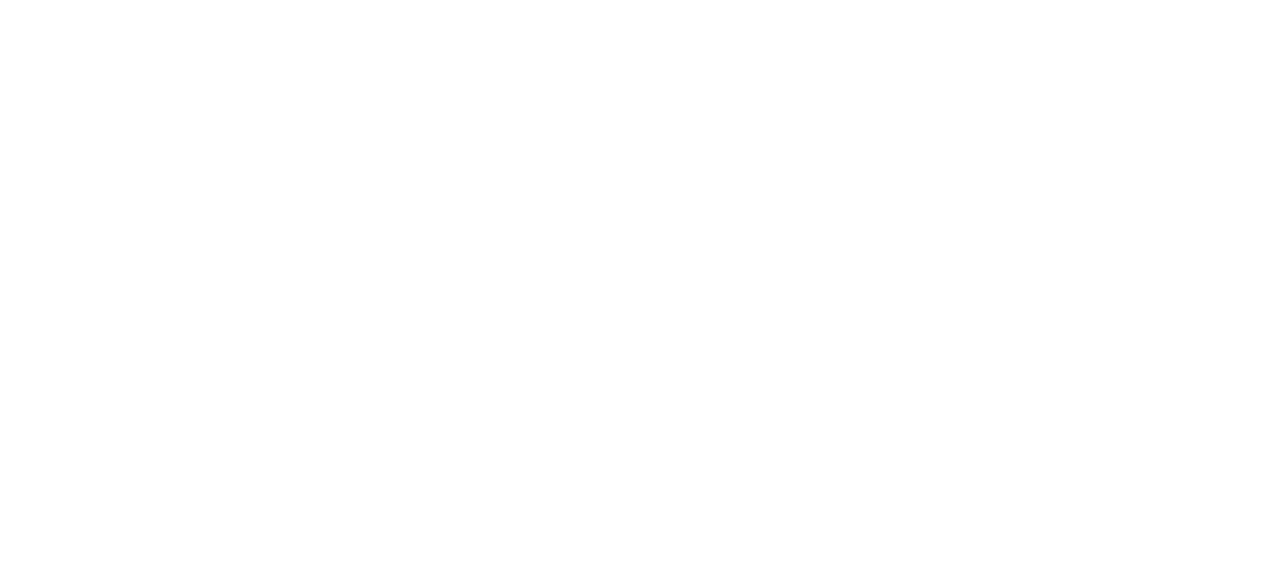
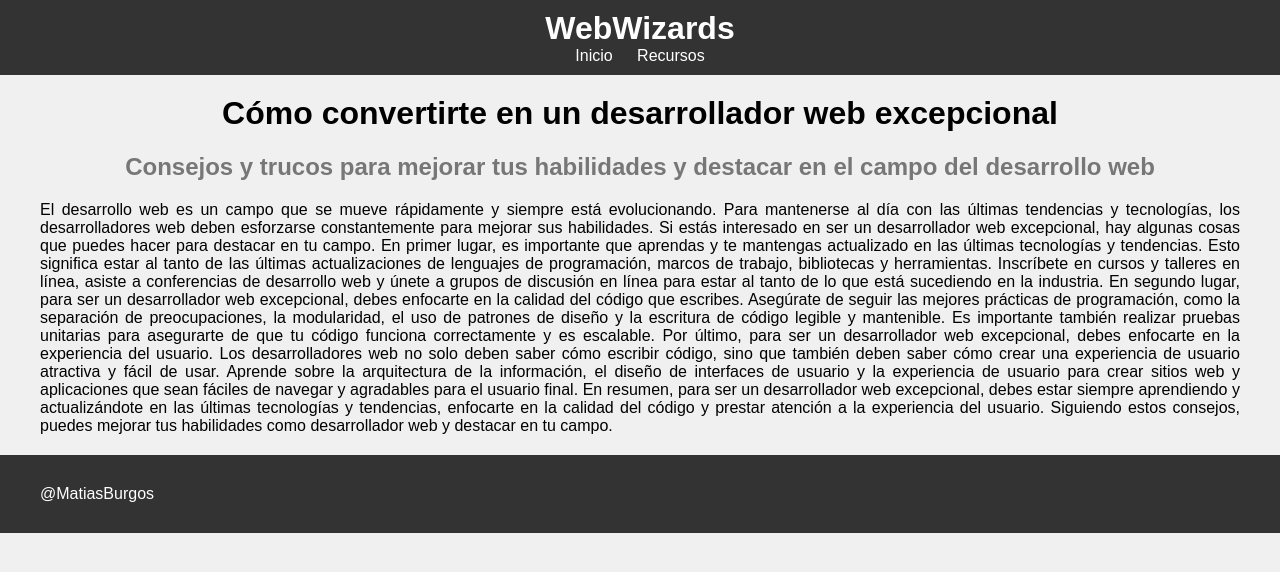
Before and after one commit to MatBurgos/actividad1-aw1, a website: page src/assets/index.html in a window 1280 px wide. Drawn offline with Linux system fonts and the light colour scheme.

Commit message:
Inicio V1

```diff
--- a/src/assets/index.html
+++ b/src/assets/index.html
@@ -3,9 +3,73 @@
 <head>
     <meta charset="UTF-8">
     <meta name="viewport" content="width=device-width, initial-scale=1.0">
-    <title>Document</title>
+    <title>WebWizards</title>
+    <style>
+        body {
+            font-family: Arial, sans-serif;
+            margin: 0;
+            padding: 0;
+            background-color: #f0f0f0;
+        }
+
+        header {
+            background-color: #333;
+            color: #fff;
+            text-align: center;
+            padding: 10px 0;
+        }
+
+        header h1 {
+            margin: 0;
+        }
+
+        header a {
+            color: #fff;
+            text-decoration: none;
+            margin: 0 10px;
+        }
+
+        h1 {
+            text-align: center;
+            margin-top: 20px;
+        }
+
+        h2 {
+            text-align: center;
+            color: #777;
+        }
+
+        p {
+            margin: 20px;
+            padding: 0 20px;
+            text-align: justify;
+        }
+
+        footer {
+            background-color: #333;
+            color: #fff;
+            text-align: center;
+            padding: 10px 0;
+        }
+    </style>
 </head>
 <body>
-
+    <header>
+        <h1>WebWizards</h1>
+        <a href="index.html">Inicio</a>
+        <a href="recursos.html">Recursos</a>
+    </header>
+    <h1>Cómo convertirte en un desarrollador web excepcional</h1>
+    <h2>Consejos y trucos para mejorar tus habilidades y destacar en el campo del desarrollo web</h2>
+    <p>
+        El desarrollo web es un campo que se mueve rápidamente y siempre está evolucionando. Para mantenerse al día con las últimas tendencias y tecnologías, los desarrolladores web deben esforzarse constantemente para mejorar sus habilidades. Si estás interesado en ser un desarrollador web excepcional, hay algunas cosas que puedes hacer para destacar en tu campo.
+        En primer lugar, es importante que aprendas y te mantengas actualizado en las últimas tecnologías y tendencias. Esto significa estar al tanto de las últimas actualizaciones de lenguajes de programación, marcos de trabajo, bibliotecas y herramientas. Inscríbete en cursos y talleres en línea, asiste a conferencias de desarrollo web y únete a grupos de discusión en línea para estar al tanto de lo que está sucediendo en la industria.
+        En segundo lugar, para ser un desarrollador web excepcional, debes enfocarte en la calidad del código que escribes. Asegúrate de seguir las mejores prácticas de programación, como la separación de preocupaciones, la modularidad, el uso de patrones de diseño y la escritura de código legible y mantenible. Es importante también realizar pruebas unitarias para asegurarte de que tu código funciona correctamente y es escalable.
+        Por último, para ser un desarrollador web excepcional, debes enfocarte en la experiencia del usuario. Los desarrolladores web no solo deben saber cómo escribir código, sino que también deben saber cómo crear una experiencia de usuario atractiva y fácil de usar. Aprende sobre la arquitectura de la información, el diseño de interfaces de usuario y la experiencia de usuario para crear sitios web y aplicaciones que sean fáciles de navegar y agradables para el usuario final.
+        En resumen, para ser un desarrollador web excepcional, debes estar siempre aprendiendo y actualizándote en las últimas tecnologías y tendencias, enfocarte en la calidad del código y prestar atención a la experiencia del usuario. Siguiendo estos consejos, puedes mejorar tus habilidades como desarrollador web y destacar en tu campo.
+    </p>
+    <footer>
+        <p>@MatiasBurgos</p>
+    </footer>
 </body>
 </html>
--- /dev/null
+++ b/src/assets/styles.css
@@ -0,0 +1,19 @@
+html, body {
+    height: 100%;
+    margin: 0;
+    padding: 0;
+}
+
+.wrapper {
+    display: flex;
+    flex-direction: column;
+    justify-content: space-between;
+    min-height: 100%;
+}
+
+footer {
+    text-align: center;
+    background-color: #333;
+    color: #fff;
+    padding: 10px;
+}
```
